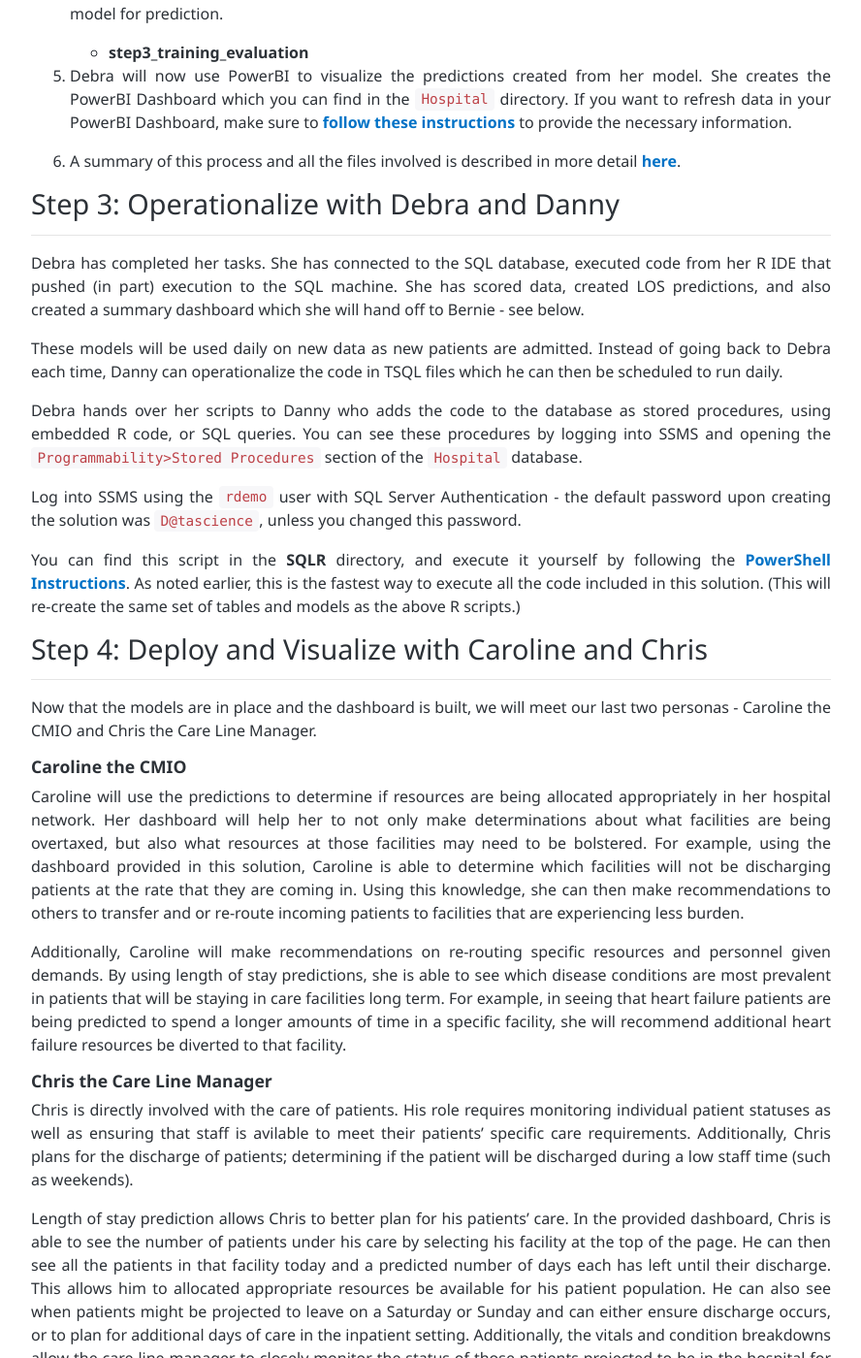
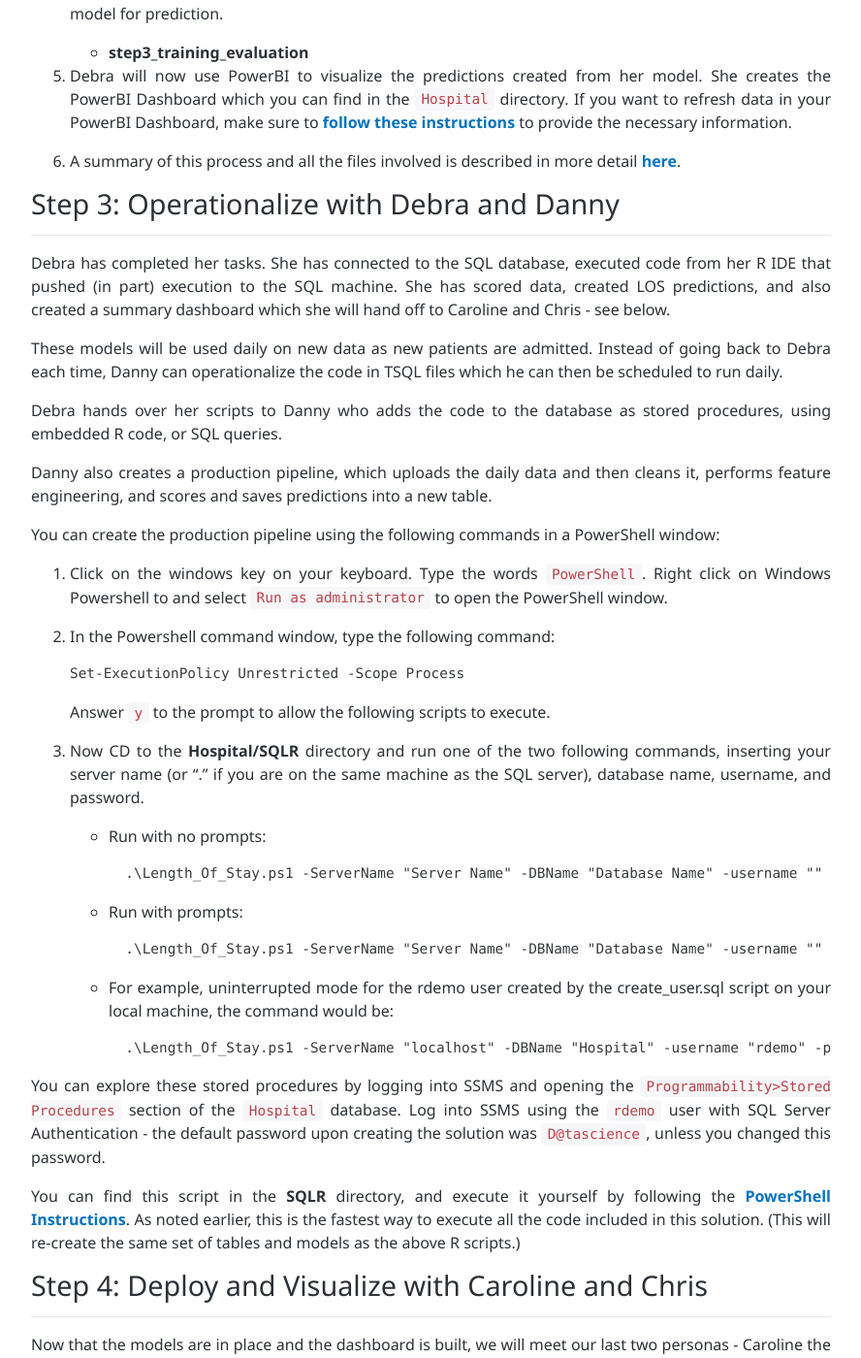
Before and after one commit to microsoft/r-server-hospital-length-of-stay, a Jekyll site: the page built from Typical_Workflow.md, in a window 1280 px wide and 1400 px high, scrolled down 2435 px. Shown: the whole window at 97% size, without its empty margins (53-941 px from the left). Built offline with Jekyll 4.4.1, drawn with Linux system fonts in a browser that asks for light colours.

Commit message:
add production pipeline

````diff
--- a/_includes/step3.md
+++ b/_includes/step3.md
@@ -2,10 +2,45 @@
 ## Step 3: Operationalize with Debra and Danny
 ------------------------------------------------
 
-Debra has completed her tasks.  She has connected to the SQL database, executed code from her R IDE that pushed (in part) execution to the SQL machine. She has scored data, created LOS predictions, and also created a summary dashboard which she will hand off to Bernie - see below.
+Debra has completed her tasks.  She has connected to the SQL database, executed code from her R IDE that pushed (in part) execution to the SQL machine. She has scored data, created LOS predictions, and also created a summary dashboard which she will hand off to Caroline and Chris - see below.
 
 These models will be used daily on new data as new patients are admitted.  Instead of going back to Debra each time, Danny can operationalize the code in TSQL files which he can then be scheduled to run daily.
 
-Debra hands over her scripts to Danny who adds the code to the database as stored procedures, using embedded R code, or SQL queries.  You can see these procedures by logging into SSMS and opening the `Programmability>Stored Procedures` section of the `{{ site.db_name }}` database.
+Debra hands over her scripts to Danny who adds the code to the database as stored procedures, using embedded R code, or SQL queries.
 
-Log into SSMS using the `rdemo` user with SQL Server Authentication - the default password upon creating the solution was `D@tascience`, unless you changed this password.
+Danny also creates a  production pipeline, which uploads the daily data and then cleans it, performs feature engineering, and scores and saves predictions into a new table.
+
+You can create the production pipeline using the following commands in a PowerShell window:
+
+1.	Click on the windows key on your keyboard. Type the words `PowerShell`.  Right click on Windows Powershell to and select `Run as administrator` to open the PowerShell window.
+
+
+2.	In the Powershell command window, type the following command:
+
+    ```
+    Set-ExecutionPolicy Unrestricted -Scope Process
+    ```
+
+    Answer `y` to the prompt to allow the following scripts to execute.
+
+
+3.  Now CD to the **{{ site.folder_name }}/SQLR** directory and run one of the two following commands, inserting your server name (or "." if you are on the same machine as the SQL server), database name, username, and password.
+
+    * Run with no prompts:
+
+        ```
+        .\{{ site.ps1_name }} -ServerName "Server Name" -DBName "Database Name" -username "" -password "" -is_production "Y" -uninterrupted "Y"
+        ```
+    * Run with prompts:
+
+        ```
+        .\{{ site.ps1_name }} -ServerName "Server Name" -DBName "Database Name" -username "" -password "" -is_production "Y" -uninterrupted "N"
+        ```
+
+    * For example, uninterrupted mode for the rdemo user created by the create_user.sql script on your local machine, the command would be:
+
+        ```
+        .\{{ site.ps1_name }} -ServerName "localhost" -DBName "{{ site.db_name }}" -username "rdemo" -password "D@tascience" -is_production "Y" -uninterrupted "Y"
+        ```
+
+You can explore these stored procedures by logging into SSMS and opening the `Programmability>Stored Procedures` section of the `{{ site.db_name }}` database.  Log into SSMS using the `rdemo` user with SQL Server Authentication - the default password upon creating the solution was `D@tascience`, unless you changed this password.
````
Also changed, not shown: Powershell_Instructions.md (+7 -0 lines), Visualize_Results.md (+3 -3 lines).
